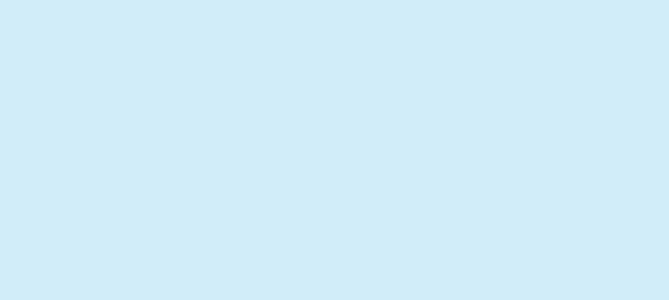
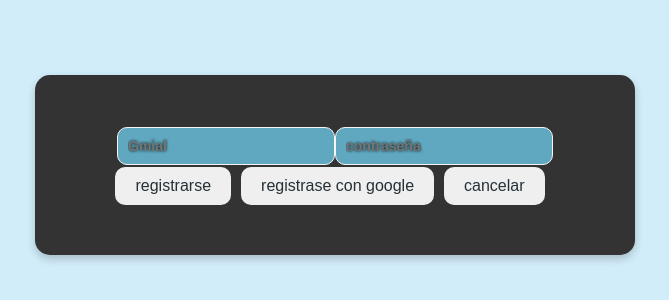
Before and after one commit to lukie-bell/proyecto_totem_6to_2da, a React (Create React App) app: page /login in a window 1280 px wide. Before the commit this address had no page. Shown: the part 260-560 px from the top of the page, without its empty margins (305-974 px from the left). Built offline with nearby package versions, Linux system fonts and the light colour scheme.

Commit message:
autentuficacion y firebase agregados

```diff
--- a/package.json
+++ b/package.json
@@ -7,6 +7,7 @@
     "@testing-library/jest-dom": "^6.6.3",
     "@testing-library/react": "^16.3.0",
     "@testing-library/user-event": "^13.5.0",
+    "firebase": "^12.0.0",
     "react": "^19.1.0",
     "react-dom": "^19.1.0",
     "react-router-dom": "^7.6.2",
--- a/src/App.jsx
+++ b/src/App.jsx
@@ -3,17 +3,19 @@ import React from "react";
 import { BrowserRouter, Routes, Route } from "react-router-dom";
 import PantallaRecibida from "./components/PantallaRecibida"
 import TurnoFormulario from "./components/TurnoFormulario"
+import Autentificacion from "./components/login_empleados";
 import "../src/css/Formulario.css";
 import PantallaEmpleados from "./components/PantallaEmpleados";
 
 function App() {
-    //ELI: lineas comentas por numero 12:Es la primera pantalla 13: Lanza activa la siguiente pantalla :> FUNCIONO SE PUDOOOOOOO
+  //ELI: lineas comentas por numero 12:Es la primera pantalla 13: Lanza activa la siguiente pantalla :> FUNCIONO SE PUDOOOOOOO
   return (
     <BrowserRouter>
       <Routes>
-        <Route path="/" element={<TurnoFormulario />} />
-        <Route path="/PantallaRecibida" element={<PantallaRecibida />} />
-        <Route path="/PantallaEmpleados" element={<PantallaEmpleados />} />
+        <Route path="/" element={<TurnoFormulario/>} />
+        <Route path="/PantallaRecibida" element={<PantallaRecibida/>} />
+        <Route path="/PantallaEmpleados" element={<PantallaEmpleados/>} />
+        <Route path="/login" element={<Autentificacion/>} />
       </Routes>
     </BrowserRouter>
   );
--- a/src/components/PantallaEmpleados.jsx
+++ b/src/components/PantallaEmpleados.jsx
@@ -10,7 +10,7 @@ const PantallaEmpleados = () => {
     const { nombre, dni, fecha, motivo, aclaracion } = location.state || {};
 
     // Inicializamos el hook useNavigate
-   const navigate = useNavigate();
+    const navigate = useNavigate();
 
     //seba:establesco esta tabla de ejemplo para probar el filtro y no recurrir a un json
     const [lista, setLista] = useState ([
@@ -102,7 +102,7 @@ const PantallaEmpleados = () => {
     };
 
     const handleUserClick = () => {
-        navigate('/TurnoFormulario');
+        navigate('/');
     };
 
    return (
--- a/src/components/PantallaRecibida.jsx
+++ b/src/components/PantallaRecibida.jsx
@@ -30,7 +30,7 @@ const PantallaRecibida = () => {
     }, []);
 
     const handleEmployeeClick = () => {
-        navigate('/PantallaEmpleados');
+        navigate('/login');
     };
 
     const handleUserClick = () => {
--- /dev/null
+++ b/src/components/login_empleados.jsx
@@ -0,0 +1,55 @@
+//ELI: esta pantalla esta pensada para el login del staff de la escuela
+import {autenticacion, autenticacionGoogle} from "../config/firebase";
+import { createUserWithEmailAndPassword, signInWithPopup, signOut } from "firebase/auth";
+import React, {useState} from "react";
+import { useNavigate } from "react-router-dom";
+import "./../css/PantallaRecibida.css";
+
+const Autentificacion =() =>{
+    const [email, setEmail] = useState("");
+    const [password, setPassword] = useState("");
+    const navigate = useNavigate();
+
+    const registro = async ()=>{
+        try{
+        await createUserWithEmailAndPassword(autenticacion, email, password);
+        navigate("/PantallaEmpleados");
+        }catch(err){
+            console.error(err);
+        }
+    };
+const registroConGoogle = async ()=>{
+        try{
+        await signInWithPopup (autenticacion, autenticacionGoogle);
+        navigate("/PantallaEmpleados");
+        }catch(err){
+            console.error(err);
+        }
+    };
+const SignOut = async ()=>{
+        try{
+        await signOut (autenticacion);
+        navigate("/");
+        }catch(err){
+            console.error(err);
+        }
+    };
+
+
+    return (
+        <div className="message-box">
+            <input
+                placeholder="Gmial"
+                onChange={(e)=> setEmail(e.target.value)}
+            />
+            <input
+            placeholder="contraseña"
+            onChange={(e)=> setPassword(e.target.value)}
+            />
+            <button onClick={registro}>registrarse</button>
+            <button onClick={registroConGoogle}>registrase con google</button>
+            <button onClick={SignOut}>cancelar</button>
+        </div>
+    );
+}
+export default Autentificacion;
--- /dev/null
+++ b/src/config/firebase.js
@@ -0,0 +1,18 @@
+
+import { initializeApp } from "firebase/app";
+import { getAuth, GoogleAuthProvider } from 'firebase/auth';
+
+const firebaseConfig = {
+    apiKey: "AIzaSyCXVP80qV0L0pnnxeTLB7O0vtSsbz-wCjE",
+    authDomain: "basededatostotem.firebaseapp.com",
+    projectId: "basededatostotem",
+    storageBucket: "basededatostotem.firebasestorage.app",
+    messagingSenderId: "960013585717",
+    appId: "1:960013585717:web:f3289cd65a0ca964ce907c",
+    measurementId: "G-3RE0HSVYPY"
+};
+
+// Programar desde aqui porfa -.-
+const app = initializeApp(firebaseConfig);//configuarion de nuestra base de datos firebase
+export const autenticacion = getAuth(app);//variable de autentificacion por email
+export const autenticacionGoogle = new GoogleAuthProvider()
```
Also changed, not shown: 1 other file (tests, documents, lock files or other folders).
